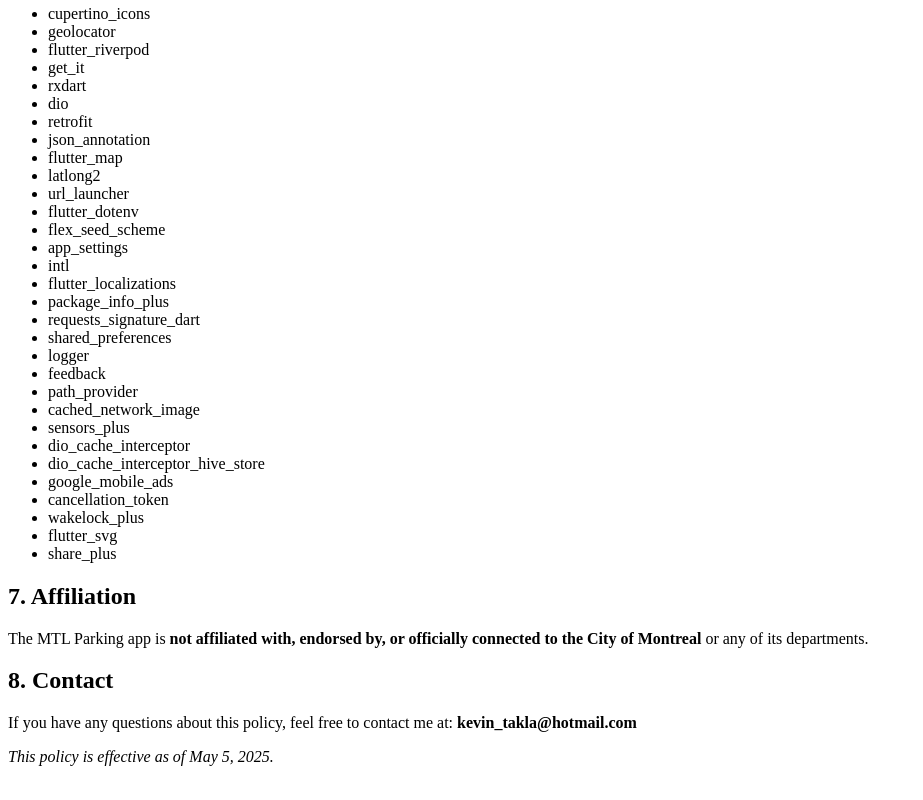
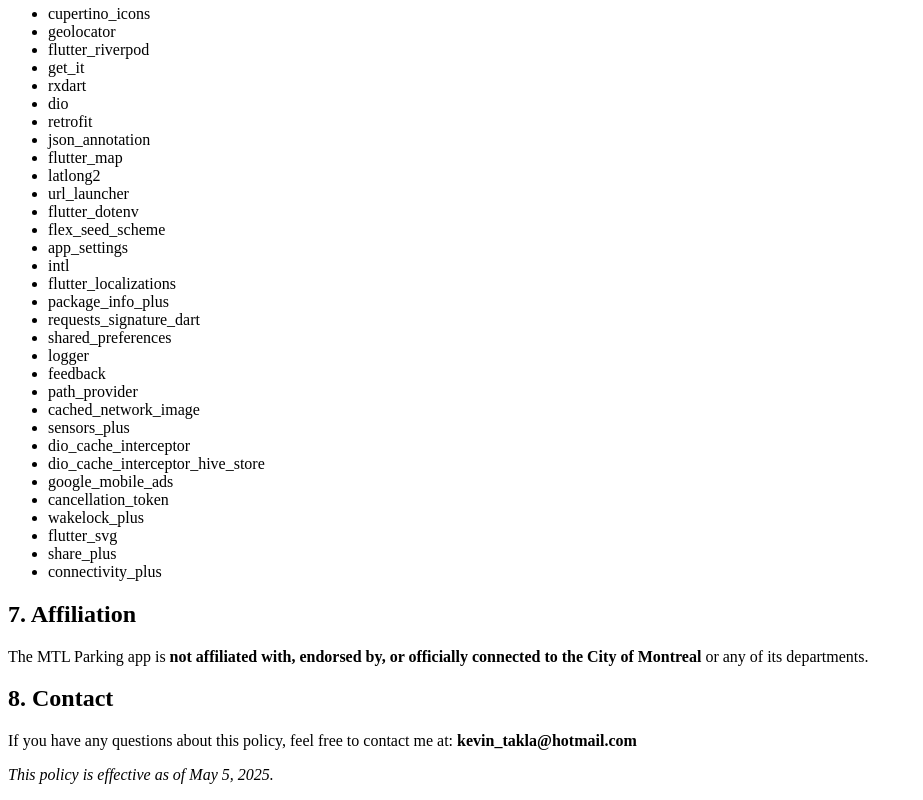
Before and after one commit to takla21/mtlparking_privacypolicy, a plain HTML site: page index.html in a window 1280 px wide. Shown: the part 738-1538 px from the top of the page, without its empty margins (0-923 px from the left). Drawn offline with Linux system fonts and the light colour scheme.

Commit message:
Update index.html

```diff
--- a/index.html
+++ b/index.html
@@ -64,6 +64,7 @@
     <li>wakelock_plus</li>
     <li>flutter_svg</li>
     <li>share_plus</li>
+    <li>connectivity_plus</li>
   </ul>
 
   <h2>7. Affiliation</h2>
```
